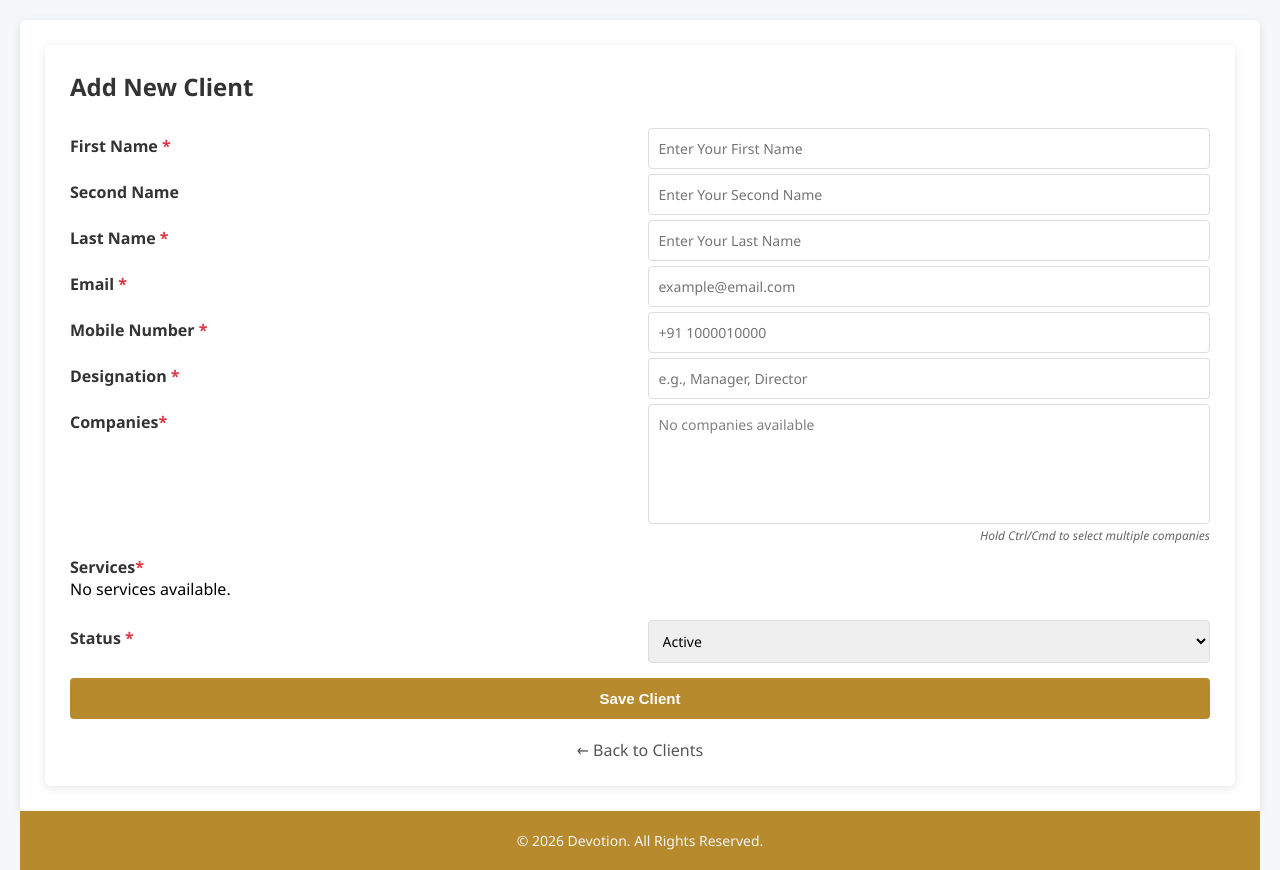
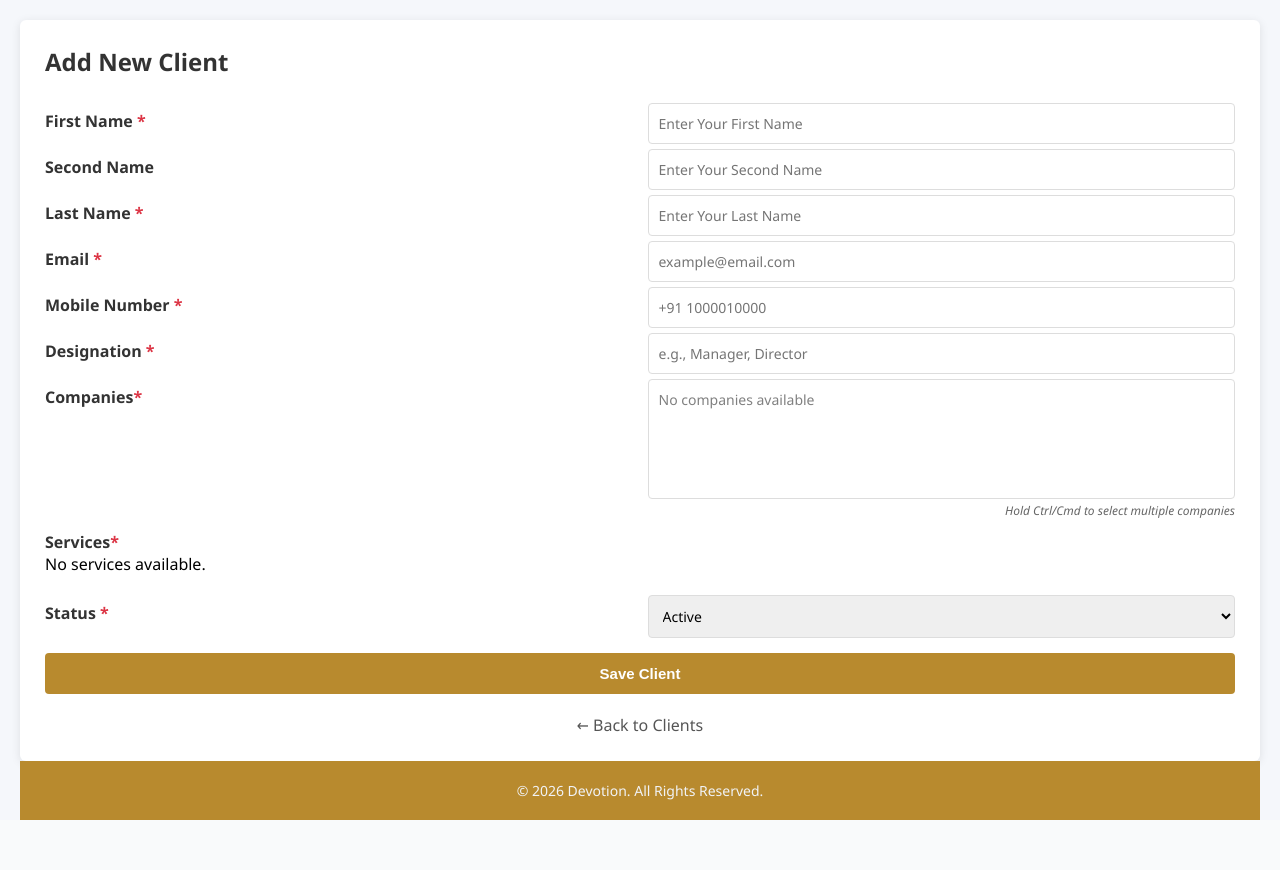
Before and after one commit to GKDevotion/cms-demo, a PHP site: page /create.php in a window 1280 px wide. After the commit the page ends 820 px from the top, so only its background shows below. Run offline with PHP 8.4, Linux system fonts and the light colour scheme; data that the repository does not hold is empty.

Commit message:
update css

```diff
--- a/views/form.php
+++ b/views/form.php
@@ -13,7 +13,6 @@
 
 ?>
 
-<div class="container-narrow">
     <h2><?php echo $is_edit ? 'Edit Client' : 'Add New Client'; ?></h2>
 
     <?php if (!empty($errors)): ?>
@@ -98,7 +97,6 @@
                 </div>
                 <div class="form-hint ">Hold Ctrl/Cmd to select multiple companies</div>
             </div>
-
 
             <!-- RIGHT COLUMN (col-6) -->
             <div class="col-md-6">
@@ -186,5 +184,3 @@
             });
         });
     </script>
-
-</div>
```
